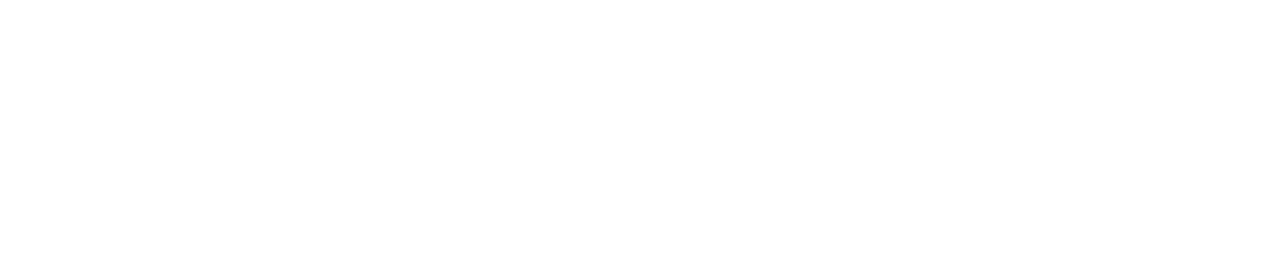
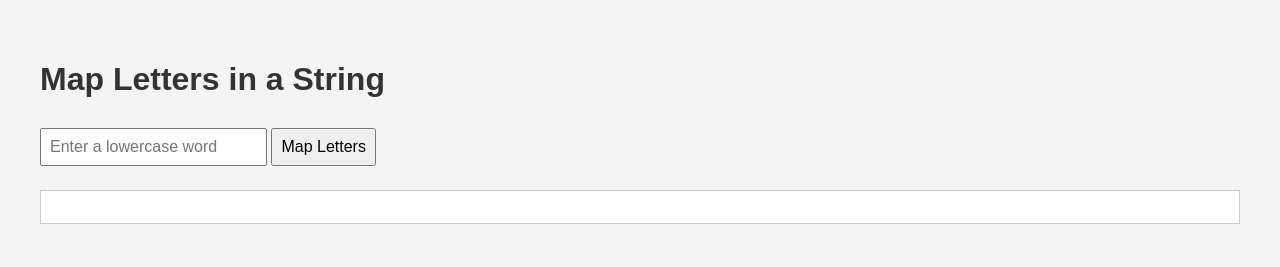
Before and after one commit to acciojob/map-letters-in-strings-harshalg369, a website: page main.html in a window 1280 px wide. Drawn offline with Linux system fonts and the light colour scheme.

Commit message:
created a submission

```diff
--- a/main.html
+++ b/main.html
@@ -1,16 +1,18 @@
 <!DOCTYPE html>
+<html lang="en">
+<head>
+  <meta charset="UTF-8">
+  <title>Map Letters in a String</title>
+  <link rel="stylesheet" href="styles.css">
+</head>
+<body>
 
-<html>
+  <h1>Map Letters in a String</h1>
+  <input type="text" id="inputWord" placeholder="Enter a lowercase word" />
+  <button onclick="mapLetters()">Map Letters</button>
 
-<head>
-	<link rel="stylesheet" href="styles.css">
-</head>
+  <div id="output"></div>
 
-<body>
-	<!-- the entire body must be written by student -->
-    <script type="text/javascript" src="./script.js">
-</script>
-
+  <script src="script.js"></script>
 </body>
-
 </html>
--- a/script.js
+++ b/script.js
@@ -1 +1,14 @@
-//your JS code here. If required.
+function mapLetters() {
+  const input = document.getElementById("inputWord").value;
+  const result = {};
+
+  for (let i = 0; i < input.length; i++) {
+    const char = input[i];
+    if (!result[char]) {
+      result[char] = [];
+    }
+    result[char].push(i);
+  }
+
+  document.getElementById("output").textContent = JSON.stringify(result, null, 2);
+}
--- a/styles.css
+++ b/styles.css
@@ -1 +1,23 @@
-/*  your css code here. If applicable */
+body {
+  font-family: Arial, sans-serif;
+  padding: 2rem;
+  background-color: #f4f4f4;
+}
+
+h1 {
+  color: #333;
+}
+
+input, button {
+  padding: 0.5rem;
+  margin: 0.5rem 0;
+  font-size: 1rem;
+}
+
+#output {
+  margin-top: 1rem;
+  padding: 1rem;
+  background-color: #fff;
+  border: 1px solid #ccc;
+  white-space: pre-wrap;
+}
```
